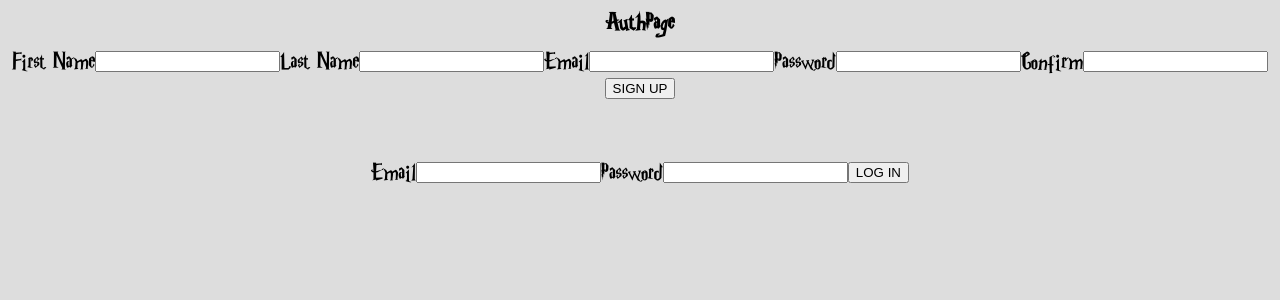
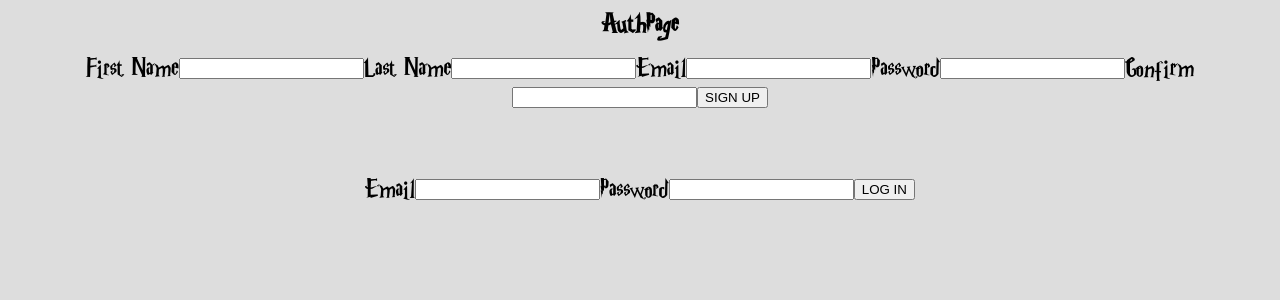
Before and after one commit to GissellValdez/hogwars, a React (Create React App) app: page / in a window 1280 px wide. Shown: the top 300 px of the page. Built offline with nearby package versions, Linux system fonts and the light colour scheme.

Commit message:
updated css to seperate the links from the other elements so that i can make the links font size bigger

```diff
--- a/src/pages/App/App.css
+++ b/src/pages/App/App.css
@@ -165,9 +165,14 @@ body {
 /* Lines above this lins are for the books, house, specie, and wand pages */
 
 /* add the harry potter font to all elements that have text */
-a, p, h1, h2, h3, h4, label {
+p, h1, h2, h3, h4, label {font-family: 'HarryPotter';
+  color: black;
+  font-size: 20px;
+}
+
+a {
   font-family: 'HarryPotter';
   color: black;
-  font-size: 18px;
-   text-decoration: none;
+  font-size: 40px;
+  text-decoration: none;
 }
```
